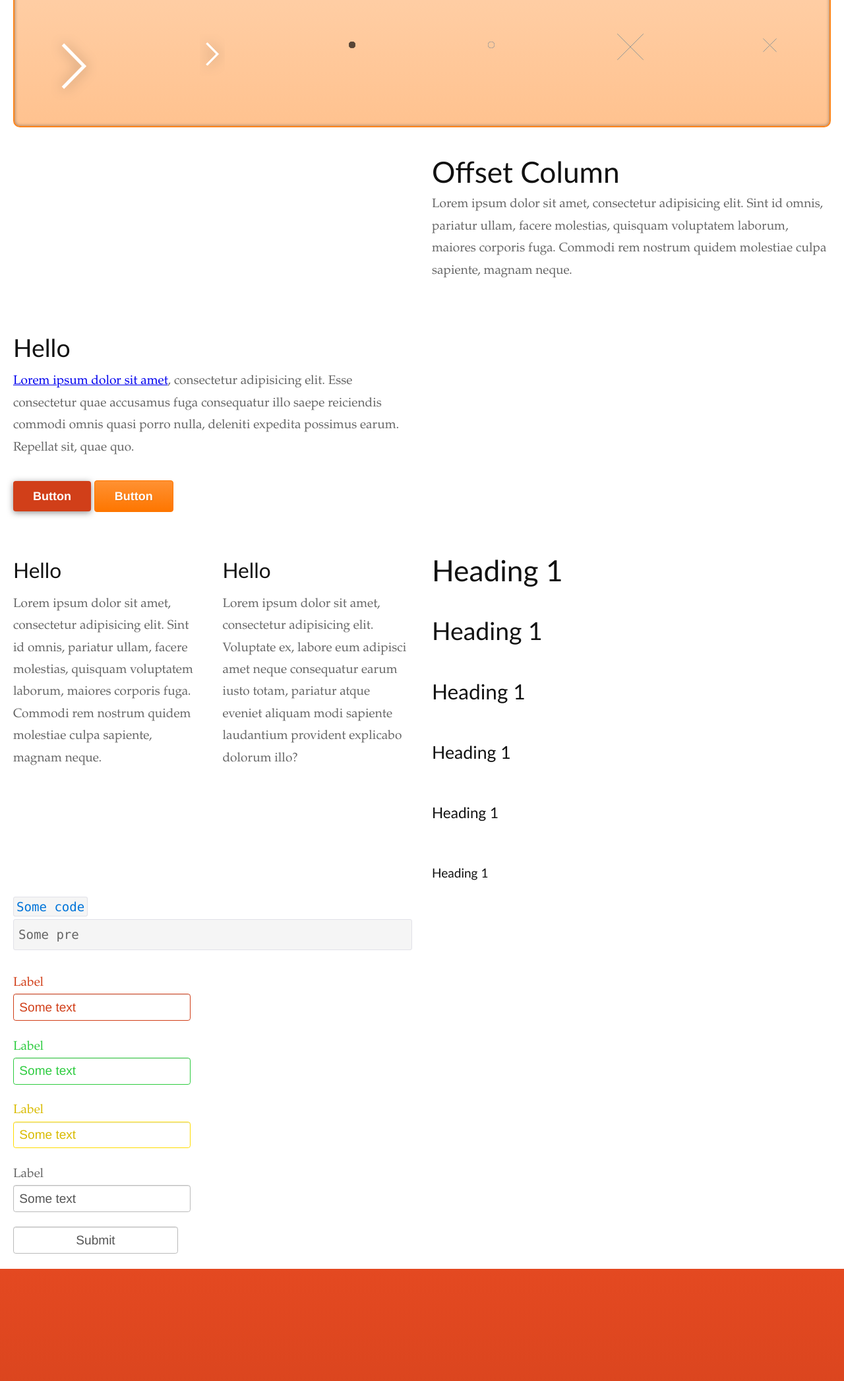
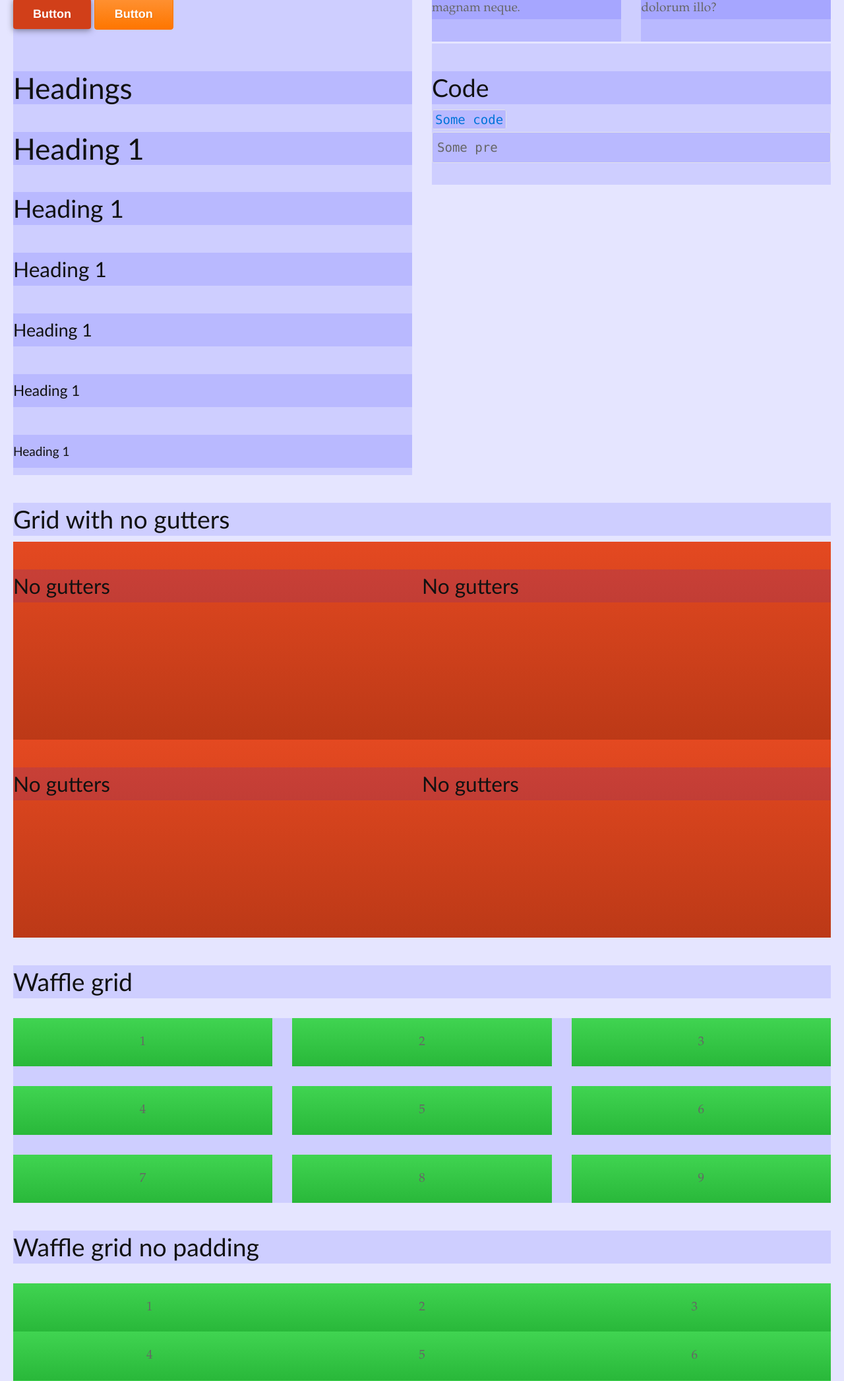
Before and after one commit to finnbuster/finnbuild, a website: page index.html in a window 1280 px wide. Shown: the part 707-2800 px from the top of the page at 66% size. Drawn offline with nearby package versions, Linux system fonts and the light colour scheme.

Commit message:
rearranging and adding more examples

```diff
--- a/index.html
+++ b/index.html
@@ -24,6 +24,98 @@
     <![endif]-->
 
     <div class="container">
+      <h2>Grids</h2>
+      <div class="column column-offset">
+        <h1>Offset Column</h1>
+        <p>Lorem ipsum dolor sit amet, consectetur adipisicing elit. Sint id omnis, pariatur ullam, facere molestias, quisquam voluptatem laborum, maiores corporis fuga. Commodi rem nostrum quidem molestiae culpa sapiente, magnam neque.</p>
+      </div>
+      <div class="column">
+        <h2>Hello</h2>
+        <p><a href="#">Lorem ipsum dolor sit amet</a>, consectetur adipisicing elit. Esse consectetur quae accusamus fuga consequatur illo saepe reiciendis commodi omnis quasi porro nulla, deleniti expedita possimus earum. Repellat sit, quae quo.</p>
+        <h2>Buttons</h2>
+        <button class="button">Button</button>
+        <button class="button--glossy">Button</button>
+      </div>
+      <div class="column">
+        <div class="column">
+          <h3>Hello</h3>
+          <p>Lorem ipsum dolor sit amet, consectetur adipisicing elit. Sint id omnis, pariatur ullam, facere molestias, quisquam voluptatem laborum, maiores corporis fuga. Commodi rem nostrum quidem molestiae culpa sapiente, magnam neque.</p>
+        </div>
+        <div class="column">
+          <h3>Hello</h3>
+          <p>Lorem ipsum dolor sit amet, consectetur adipisicing elit. Voluptate ex, labore eum adipisci amet neque consequatur earum iusto totam, pariatur atque eveniet aliquam modi sapiente laudantium provident explicabo dolorum illo?</p>
+        </div>
+      </div>
+      <div class="column">
+        <h1>Headings</h1>
+        <h1>Heading 1</h1>
+        <h2>Heading 1</h2>
+        <h3>Heading 1</h3>
+        <h4>Heading 1</h4>
+        <h5>Heading 1</h5>
+        <h6>Heading 1</h6>
+      </div>
+      <div class="column">
+        <h2>Code</h2>
+        <code>Some code</code>
+        <pre>Some pre</pre>
+      </div>
+    </div>
+
+
+
+    <div class="container">
+      <h2>Grid with no gutters</h2>
+      <div class="grid-row">
+        <div class="column-no-gutters">
+          <h3>No gutters</h3>
+        </div>
+        <div class="column-no-gutters">
+          <h3>No gutters</h3>
+        </div>
+        <div class="column-no-gutters">
+          <h3>No gutters</h3>
+        </div>
+        <div class="column-no-gutters">
+          <h3>No gutters</h3>
+        </div>
+      </div>
+
+    </div>
+
+
+
+    <div class="container">
+      <h2>Waffle grid</h2>
+      <section class="waffle-grid">
+        <div class="waffle-grid-item">1</div>
+        <div class="waffle-grid-item">2</div>
+        <div class="waffle-grid-item">3</div>
+        <div class="waffle-grid-item">4</div>
+        <div class="waffle-grid-item">5</div>
+        <div class="waffle-grid-item">6</div>
+        <div class="waffle-grid-item">7</div>
+        <div class="waffle-grid-item">8</div>
+        <div class="waffle-grid-item">9</div>
+      </section>
+      <h2>Waffle grid no padding</h2>
+      <section class="waffle-grid">
+        <div class="waffle-grid-item waffle-grid-item--nopadding">1</div>
+        <div class="waffle-grid-item waffle-grid-item--nopadding">2</div>
+        <div class="waffle-grid-item waffle-grid-item--nopadding">3</div>
+        <div class="waffle-grid-item waffle-grid-item--nopadding">4</div>
+        <div class="waffle-grid-item waffle-grid-item--nopadding">5</div>
+        <div class="waffle-grid-item waffle-grid-item--nopadding">6</div>
+        <div class="waffle-grid-item waffle-grid-item--nopadding">7</div>
+        <div class="waffle-grid-item waffle-grid-item--nopadding">8</div>
+        <div class="waffle-grid-item waffle-grid-item--nopadding">9</div>
+      </section>
+    </div>
+
+
+
+    <div class="container">
+      <h2>Table</h2>
       <table>
         <tr>
           <th>Heading</th>
@@ -44,15 +136,29 @@
           <td>Data</td>
         </tr>
       </table>
+    </div>
+
+
+
+    <div class="container">
+      <h2>Bubble</h2>
       <div class="bubble">
         Bubble!
       </div>
+    </div>
+
+
+
+    <div class="container">
+      <h2>Radio buttons</h2>
       <fieldset class="radio-buttons">
         <label for="terse" class="radio"><input id="terse" type="radio" value="terse" name="quality"><span>terse</span></label>
         <label for="modular" class="radio"><input id="modular" type="radio" value="modular" name="quality"><span>modular</span></label>
           <label for="powerful" class="radio"><input id="powerful" type="radio" value="powerful" name="quality"><span>powerful</span></label>
       </fieldset>
     </div>
+
+
 
     <div class="container">
       <h2>Icons</h2>
@@ -78,49 +184,16 @@
       </div>
     </div>
 
-    <div class="container">
-      <div class="column column-offset">
-        <h1>Offset Column</h1>
-        <p>Lorem ipsum dolor sit amet, consectetur adipisicing elit. Sint id omnis, pariatur ullam, facere molestias, quisquam voluptatem laborum, maiores corporis fuga. Commodi rem nostrum quidem molestiae culpa sapiente, magnam neque.</p>
-      </div>
-      <div class="column">
-        <h2>Hello</h2>
-        <p><a href="#">Lorem ipsum dolor sit amet</a>, consectetur adipisicing elit. Esse consectetur quae accusamus fuga consequatur illo saepe reiciendis commodi omnis quasi porro nulla, deleniti expedita possimus earum. Repellat sit, quae quo.</p>
-        <button class="button">Button</button>
-        <button class="button--glossy">Button</button>
-      </div>
-      <div class="column">
-        <div class="column">
-          <h3>Hello</h3>
-          <p>Lorem ipsum dolor sit amet, consectetur adipisicing elit. Sint id omnis, pariatur ullam, facere molestias, quisquam voluptatem laborum, maiores corporis fuga. Commodi rem nostrum quidem molestiae culpa sapiente, magnam neque.</p>
-        </div>
-        <div class="column">
-          <h3>Hello</h3>
-          <p>Lorem ipsum dolor sit amet, consectetur adipisicing elit. Voluptate ex, labore eum adipisci amet neque consequatur earum iusto totam, pariatur atque eveniet aliquam modi sapiente laudantium provident explicabo dolorum illo?</p>
-        </div>
-      </div>
-      <div class="column">
-        <h1>Heading 1</h1>
-        <h2>Heading 1</h2>
-        <h3>Heading 1</h3>
-        <h4>Heading 1</h4>
-        <h5>Heading 1</h5>
-        <h6>Heading 1</h6>
-      </div>
-      <div class="column">
-        <code>Some code</code>
-        <pre>Some pre</pre>
-      </div>
-    </div>
+
 
     <div class="container">
+      <h2>Form</h2>
       <form>
         <div class="field error"><label for="">Label</label><input type="text" value="Some text"></div>
         <div class="field success"><label for="">Label</label><input type="text" value="Some text"></div>
         <div class="field warning"><label for="">Label</label><input type="text" value="Some text"></div>
         <div class="field disabled"><label for="">Label</label><input type="text" value="Some text"></div>
         <input type="submit" value="Submit">
-
       </form>
     </div>
 
@@ -133,6 +206,8 @@
         <button class="button--glossy">Button</button>
       </div>
     </div>
+
+
 
     <div class="row-container">
       <div class="row"><h3>A row</h3></div>
--- a/style.styl
+++ b/style.styl
@@ -23,14 +23,14 @@ body
 	// reset-body()
 	reset-font()
 	reset-box-model()
-	// lost-utility: edit;
+	lost-utility: edit;
 
 // table
 // 	reset-table()
 // 	td
 // 		reset-table-cell()
 
-// // border-box-html()
+border-box-html()
 fluid-media()
 print-styles()
 
@@ -68,6 +68,28 @@ typographic()
 .column-offset
 	+above('m')
 		lost-offset -1/2
+
+.waffle-grid
+	margin 30px 0
+	lost-utility clearfix
+
+.waffle-grid-item
+	padding 20px
+	gradient green
+	lost-waffle 1/3
+	text-align center
+
+	&.waffle-grid-item--nopadding
+		lost-waffle 1/3 3 0
+
+.column-no-gutters
+	gradient red
+	height 300px
+	+above('m')
+		lost-column 1/2 2 0
+
+.grid-row
+	lost-utility clearfix
 
 .align-parent
 	// reset|horizontal|vertical|top-left|top-center|top|top-right|middle-left|left|middle-center|center|middle-right|right|bottom-left|bottom-center|bottom|bottom-right
```
Also changed, not shown: style.css, 1 other file.
